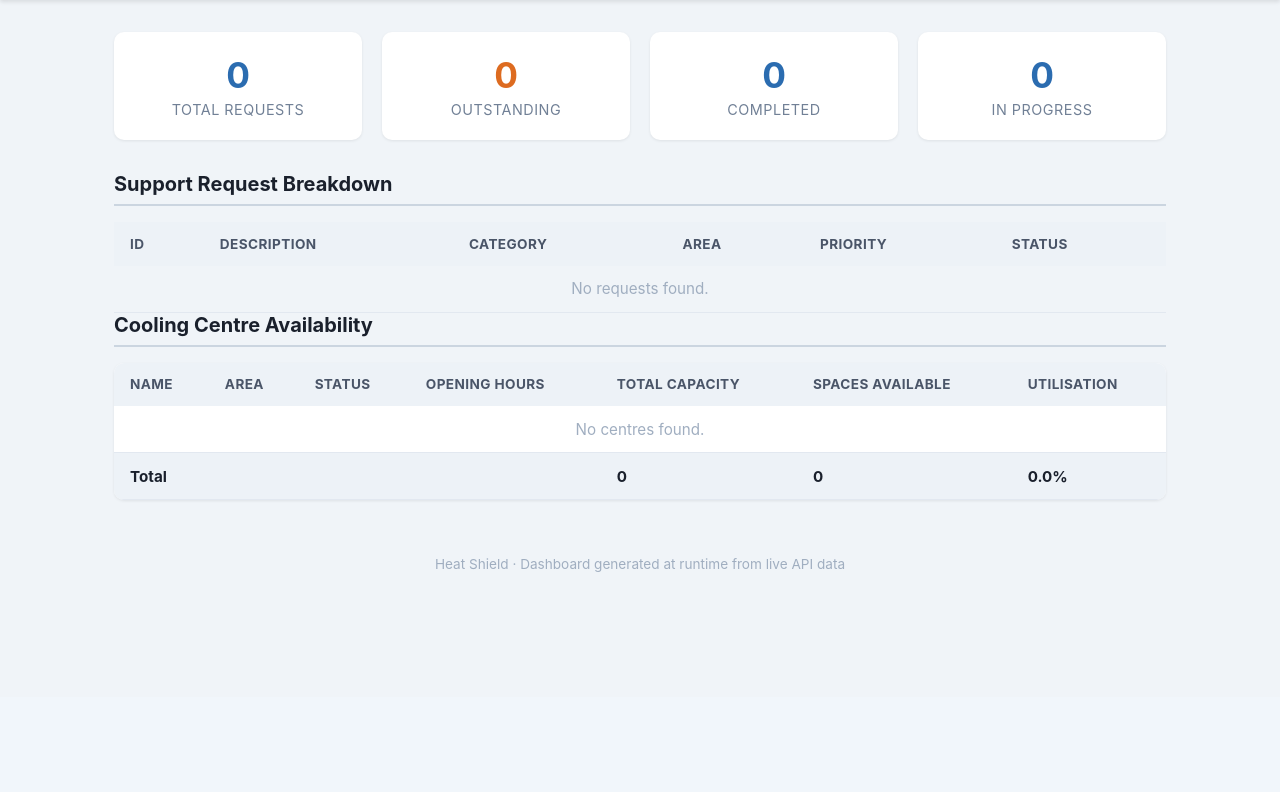
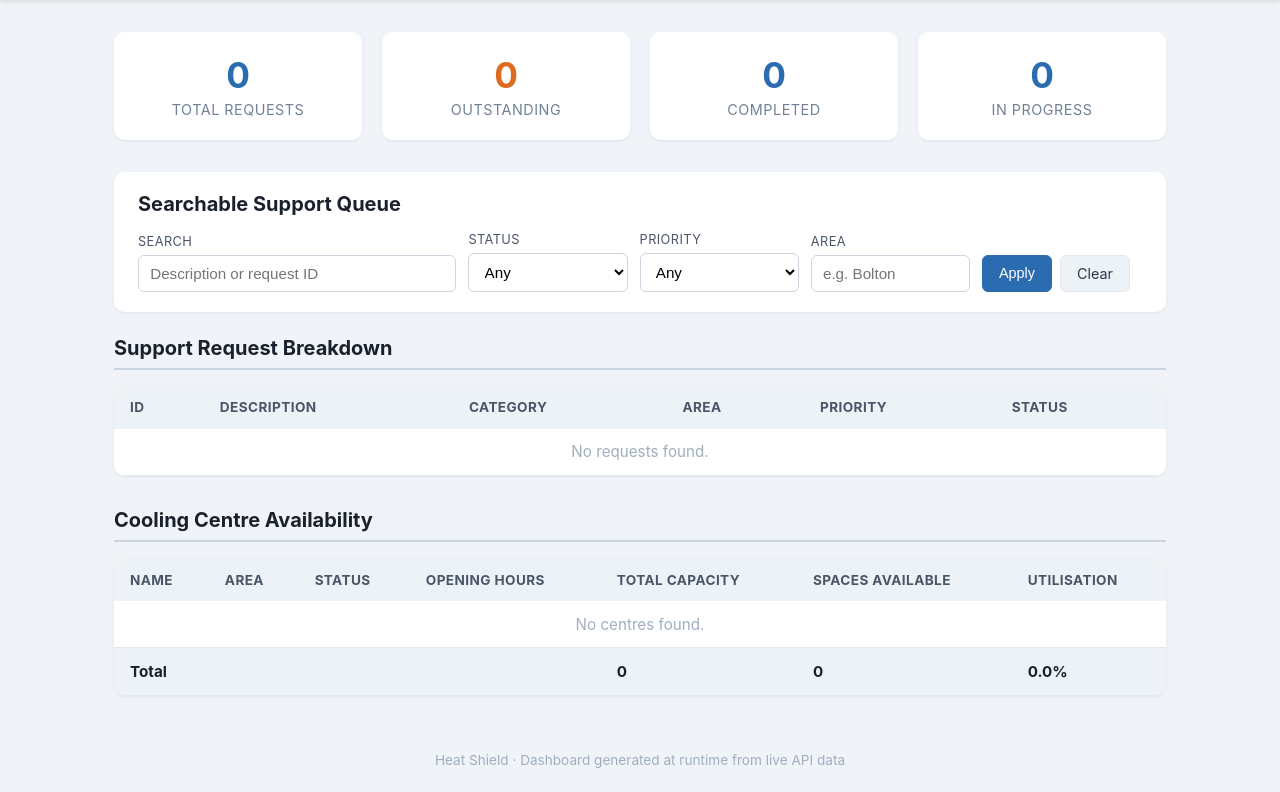
Before and after one commit to AriAndromeda/COM6402-Group2, a Django app: page / in a window 1280 px wide. Shown: the part 103-895 px from the top of the page. Before the commit the page ends 675 px from the top, so only its background shows below. Run offline with Django 5.2, Linux system fonts and the light colour scheme; data that the repository does not hold is empty.

Commit message:
Add searchable support-request queue filters to the dashboard (US07b).
Staff can search by description/ID and filter by status, priority and area via the Flask API, with a clear empty-state message when nothing matches.

Co-authored-by: Cursor <cursoragent@cursor.com>

```diff
--- a/dashboard/views.py
+++ b/dashboard/views.py
@@ -2,6 +2,7 @@
 
 import logging
 import os
+from urllib.parse import urlencode
 
 import requests
 from django.conf import settings
@@ -27,6 +28,35 @@ def _get_json(path):
     return []
 
 
+def _requests_path(status="", priority="", area="", category=""):
+    """Build /requests path with optional Flask filter query params (US07b)."""
+    params = {}
+    for key, value in (
+        ("status", status),
+        ("priority", priority),
+        ("area", area),
+        ("category", category),
+    ):
+        if isinstance(value, str) and value.strip():
+            params[key] = value.strip()
+    if not params:
+        return "/requests"
+    return f"/requests?{urlencode(params)}"
+
+
+def _apply_search(requests_data, query):
+    """Filter requests whose description contains the search text (case-insensitive)."""
+    if not isinstance(query, str) or not query.strip():
+        return requests_data
+    needle = query.strip().lower()
+    return [
+        row
+        for row in requests_data
+        if needle in str(row.get("description", "")).lower()
+        or needle == str(row.get("id", ""))
+    ]
+
+
 def index(request):
     """Render the staff dashboard with request metrics and centre availability.
 
@@ -35,18 +65,39 @@ def index(request):
        this URL sees all support-request data. Add auth before any deployment.
     """
 
-    # Fetch support requests from Flask API.
-    requests_data = _get_json("/requests")
+    # US07b filter / search inputs (GET form on the dashboard).
+    status = request.GET.get("status", "")
+    priority = request.GET.get("priority", "")
+    area = request.GET.get("area", "")
+    search_query = request.GET.get("q", "")
+    filters_active = any(
+        isinstance(value, str) and value.strip()
+        for value in (status, priority, area, search_query)
+    )
 
-    # Count requests by status.
-    total_requests = len(requests_data)
-    new_count = sum(1 for r in requests_data if r.get("status") == "new")
-    in_progress_count = sum(1 for r in requests_data if r.get("status") == "in progress")
-    completed_count = sum(1 for r in requests_data if r.get("status") == "completed")
+    # Metrics stay based on the full queue (US07a behaviour).
+    all_requests = _get_json("/requests")
+
+    # Queue list uses Flask filters, then optional description search.
+    queue_path = _requests_path(status=status, priority=priority, area=area)
+    requests_data = _get_json(queue_path)
+    if not isinstance(requests_data, list):
+        requests_data = []
+    requests_data = _apply_search(requests_data, search_query)
+
+    # Count requests by status (from full dataset).
+    total_requests = len(all_requests) if isinstance(all_requests, list) else 0
+    new_count = sum(1 for r in all_requests if r.get("status") == "new")
+    in_progress_count = sum(
+        1 for r in all_requests if r.get("status") == "in progress"
+    )
+    completed_count = sum(1 for r in all_requests if r.get("status") == "completed")
     outstanding_count = new_count + in_progress_count
 
     # Fetch cooling centres from Flask API.
     centres_data = _get_json("/centres")
+    if not isinstance(centres_data, list):
+        centres_data = []
 
     # Build centre availability list with capacity info.
     centres = []
@@ -72,7 +123,9 @@ def index(request):
 
     # Compute overall utilisation percentage.
     total_used = total_capacity - total_available
-    overall_utilisation = round((total_used / total_capacity * 100), 1) if total_capacity > 0 else 0.0
+    overall_utilisation = (
+        round((total_used / total_capacity * 100), 1) if total_capacity > 0 else 0.0
+    )
 
     context = {
         "total_requests": total_requests,
@@ -85,6 +138,12 @@ def index(request):
         "total_capacity": total_capacity,
         "total_available": total_available,
         "overall_utilisation_pct": overall_utilisation,
+        # US07b form state
+        "filter_status": status,
+        "filter_priority": priority,
+        "filter_area": area,
+        "search_query": search_query,
+        "filters_active": filters_active,
     }
 
     return render(request, "dashboard/index.html", context)
--- a/templates/dashboard/index.html
+++ b/templates/dashboard/index.html
@@ -80,6 +80,83 @@
 
         .metric-card.outstanding .value { color: #dd6b20; }
         .metric-card.completed   .value { color: #38a169; }
+
+        /* ---- US07b search / filter form ---- */
+        .filter-panel {
+            background: white;
+            border-radius: 10px;
+            box-shadow: 0 1px 3px rgba(0,0,0,0.08);
+            padding: 1.25rem 1.5rem;
+            margin-bottom: 1.5rem;
+        }
+
+        .filter-panel h2 {
+            margin-bottom: 1rem;
+            border-bottom: none;
+            padding-bottom: 0;
+        }
+
+        .filter-grid {
+            display: grid;
+            grid-template-columns: 2fr repeat(3, 1fr) auto auto;
+            gap: 0.75rem;
+            align-items: end;
+        }
+
+        .filter-field label {
+            display: block;
+            font-size: 0.8rem;
+            text-transform: uppercase;
+            letter-spacing: 0.4px;
+            color: #4a5568;
+            margin-bottom: 0.35rem;
+        }
+
+        .filter-field input,
+        .filter-field select {
+            width: 100%;
+            padding: 0.55rem 0.7rem;
+            border: 1px solid #cbd5e0;
+            border-radius: 6px;
+            font-size: 0.95rem;
+            background: #fff;
+        }
+
+        .filter-actions {
+            display: flex;
+            gap: 0.5rem;
+        }
+
+        .filter-actions button,
+        .filter-actions a {
+            padding: 0.55rem 1rem;
+            border-radius: 6px;
+            font-size: 0.9rem;
+            cursor: pointer;
+            text-decoration: none;
+            border: 1px solid transparent;
+        }
+
+        .filter-actions button {
+            background: #2b6cb0;
+            color: white;
+            border-color: #2b6cb0;
+        }
+
+        .filter-actions a {
+            background: #edf2f7;
+            color: #2d3748;
+            border-color: #e2e8f0;
+        }
+
+        @media (max-width: 900px) {
+            .filter-grid {
+                grid-template-columns: 1fr 1fr;
+            }
+            .filter-actions {
+                grid-column: 1 / -1;
+            }
+        }
 
         /* ---- Section headings ---- */
         h2 {
@@ -199,8 +276,53 @@
         </div>
     </div>
 
+    <!-- ====== US07b SEARCHABLE QUEUE ====== -->
+    <div class="filter-panel">
+        <h2>Searchable Support Queue</h2>
+        <form method="get" action="{{ request.path }}">
+            <div class="filter-grid">
+                <div class="filter-field">
+                    <label for="q">Search</label>
+                    <input id="q" name="q" type="search"
+                           value="{{ search_query }}"
+                           placeholder="Description or request ID">
+                </div>
+                <div class="filter-field">
+                    <label for="status">Status</label>
+                    <select id="status" name="status">
+                        <option value="">Any</option>
+                        <option value="new"{% if filter_status == "new" %} selected{% endif %}>New</option>
+                        <option value="in progress"{% if filter_status == "in progress" %} selected{% endif %}>In progress</option>
+                        <option value="completed"{% if filter_status == "completed" %} selected{% endif %}>Completed</option>
+                    </select>
+                </div>
+                <div class="filter-field">
+                    <label for="priority">Priority</label>
+                    <select id="priority" name="priority">
+                        <option value="">Any</option>
+                        <option value="low"{% if filter_priority == "low" %} selected{% endif %}>Low</option>
+                        <option value="medium"{% if filter_priority == "medium" %} selected{% endif %}>Medium</option>
+                        <option value="high"{% if filter_priority == "high" %} selected{% endif %}>High</option>
+                        <option value="critical"{% if filter_priority == "critical" %} selected{% endif %}>Critical</option>
+                    </select>
+                </div>
+                <div class="filter-field">
+                    <label for="area">Area</label>
+                    <input id="area" name="area" type="text"
+                           value="{{ filter_area }}"
+                           placeholder="e.g. Bolton">
+                </div>
+                <div class="filter-actions">
+                    <button type="submit">Apply</button>
+                    <a href="{{ request.path }}">Clear</a>
+                </div>
+            </div>
+        </form>
+    </div>
+
     <!-- ====== BREAKDOWN TABLE ====== -->
     <h2>Support Request Breakdown</h2>
+    <div class="table-wrapper">
         <table>
             <thead>
                 <tr>
@@ -231,10 +353,19 @@
                     </td>
                 </tr>
                 {% empty %}
-            <tr><td colspan="6" style="text-align:center; color:#a0aec0;">No requests found.</td></tr>
+                <tr>
+                    <td colspan="6" style="text-align:center; color:#a0aec0;">
+                        {% if filters_active %}
+                            No requests match your search.
+                        {% else %}
+                            No requests found.
+                        {% endif %}
+                    </td>
+                </tr>
                 {% endfor %}
             </tbody>
         </table>
+    </div>
 
     <!-- ====== CENTRE AVAILABILITY ====== -->
     <h2>Cooling Centre Availability</h2>
```
Also changed, not shown: dashboard/tests.py (+102 -0 lines). Lines whose indentation alone changed are shown as unchanged.
